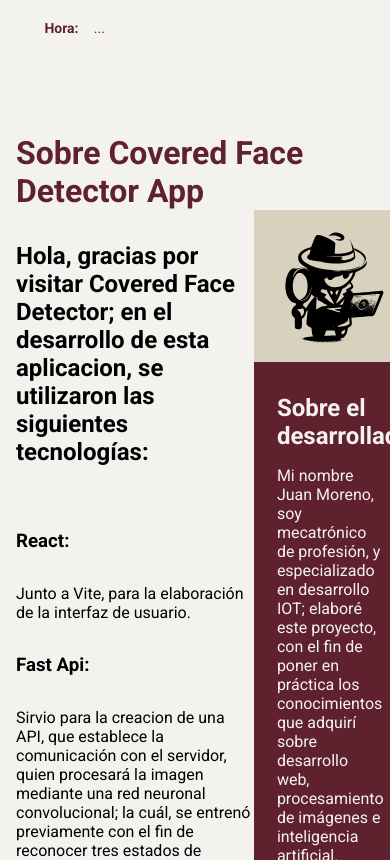
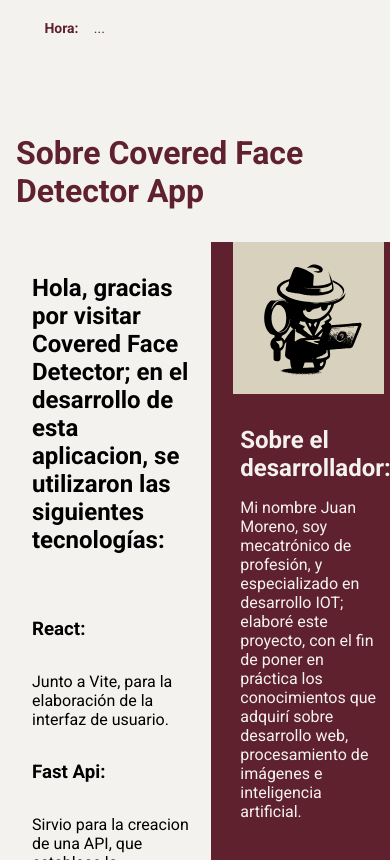
Before and after one commit to Juan0496/Client-FaceRecog, a React (Vite) app: page / in a window 390 px wide. Shown: the part 1140-2000 px from the top of the page. Built offline with nearby package versions, Linux system fonts and the light colour scheme; no server answers.

Commit message:
actualizacion-dep-1

```diff
--- a/src/App.css
+++ b/src/App.css
@@ -17,6 +17,7 @@
 }
 .titulo-foot{
   height: max-content;
+  padding-bottom: 2rem;
 }
 .sobre-app{
   display: flex;
@@ -24,17 +25,35 @@
   justify-self: stretch;
   grid-template-columns: repeat(2, minmax(0, 1fr));
   align-content: space-around;
+
 }
 .descripcion-proy{
   align-content: space-around;
+  padding-left: 1rem;
+  padding-right: 1rem;
 }
 .mi{
   display: flex;
   flex-direction: column;
   align-items: center;
-  width: 60%;
-  background-color:#60212e
+  background-color:#60212e;
+  width: max-content;
 
+}
+@media (max-width: 1024px) {
+  .mi{
+    display: flex;
+    flex-direction: column;
+    align-items: center;
+    width: 50%;
+    background-color:#60212e
+  }
+  .descripcion-proy{
+    align-content: space-around;
+    width: 50%;
+    padding-left: 1rem;
+    padding-right: 1rem;
+  }
 }
 .avatarcont{
   display: flex;
--- a/src/components/componentes.css
+++ b/src/components/componentes.css
@@ -110,15 +110,15 @@
         height: 100%;
         display: flex;
         flex-direction: column;
-        align-items: stretch;
+        align-items: center;
         justify-content: center;
     }}
 .video-cont{
     width: 100%;
     height: 70%;
     display: flex;
+    align-items: center;
 
-    align-items:end;
 }
 .video{
     width: max-content;
```
